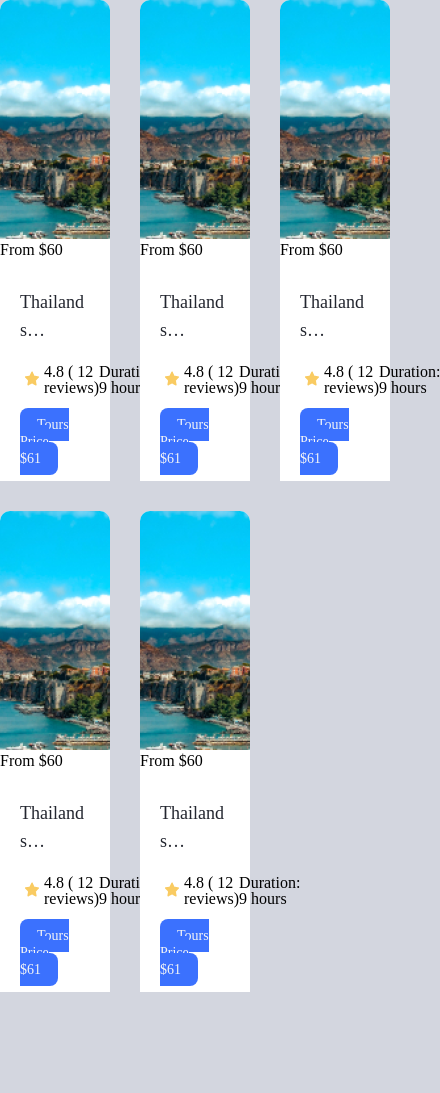
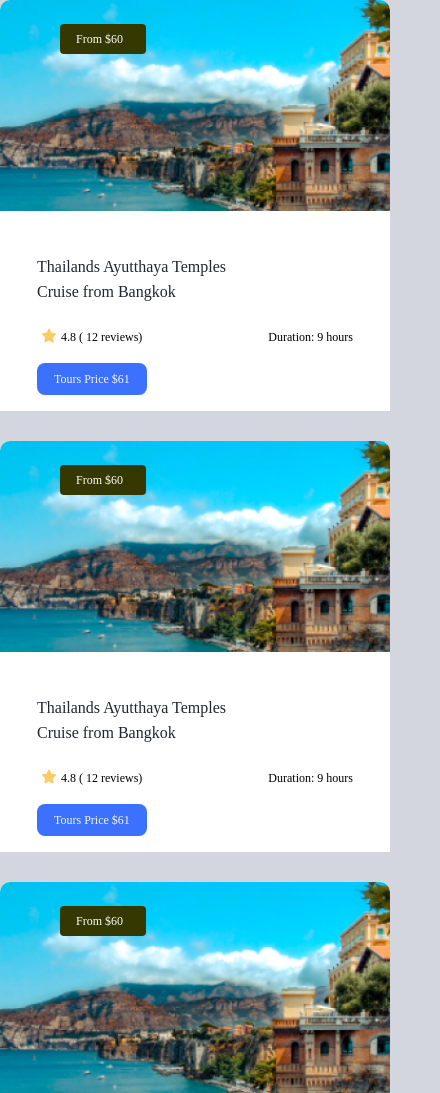
Before and after one commit to dragon-tedu/html-css-master, a website built with Vite: page index.html in a window 390 px wide. Shown: the top 1093 px of the page, 440 px wide, since content can reach past the window. Before the commit the page ends 992 px from the top, so only its background shows below. Built offline with nearby package versions, Linux system fonts and the light colour scheme.

Commit message:
course master,implemt reponsive mobile.

```diff
--- a/app.css
+++ b/app.css
@@ -6,7 +6,7 @@ body {
     font-family: 'Inter', sans-serif;
     font-weight: 500;
     background-color: #d3d6df;
-    margin: 40px auto;
+    margin: 40px 24px;
 }
 
 .tour-list {
@@ -25,6 +25,27 @@ body {
     width: calc(33.33% - 20px);
     background-color: #FFFFFF;
     border-radius: 10px 10px 0 0;
+}
+
+.tour-top {
+    position: relative;
+}
+
+.tour-price {
+    display: inline-block;
+    color: #FCFCFD;
+    background-color: rgb(53, 57, 0.8);
+    height: 30px;
+    min-width: 86px;
+    border-radius: 4px;
+    padding: 5px 16px;
+    position: absolute;
+    top: 24px;
+    left: 60px;
+    font-weight: 500;
+    font-size: 12px;
+    line-height: 20px;
+    /* transform: translate(50%,50%); */
 }
 
 .tour-content {
@@ -85,3 +106,40 @@ body {
     height: 239px;
     object-fit: cover;
 }
+
+/* @media screem and (min-witdth: breakpoints) */
+/* @media screem and (max-witdth: breakpoints-0.2px) */
+@media screen and (max-width: 767.98px) {
+    .tours {
+        width: 100%;
+        row-gap: 20px;
+    }
+
+    .tour-title {
+        max-width: 229px;
+        height: 48px;
+        font-size: 16px;
+
+    }
+
+    .tour-rating,
+    .tour-button {
+        font-size: 12px;
+    }
+
+    .tour-content {
+        margin: 11px 17px 9px 17px;
+    }
+
+    .tour-images {
+        height: 211px;
+    }
+
+}
+
+/* @media screen and (min-width: breakpoints) and (max-width: breakpoints) */
+@media screen and (min-width: 768px) and (max-width: 1023.98px) {
+    .tours {
+        width: calc(50% - 15px);
+    }
+}
--- a/index.html
+++ b/index.html
@@ -1,75 +1,150 @@
 <!DOCTYPE html>
+
 <head>
-  <meta charset="UTF-8">
-  <link rel="icon" type="image/svg+xml" href="/vite.svg">
-  <meta name="viewport" content="width=device-width, initial-scale=1.0">
+  <meta charset="UTF-8" />
+  <link rel="icon" type="image/svg+xml" href="/vite.svg" />
+  <meta name="viewport" content="width=device-width, initial-scale=1.0" />
   <title>Vite App</title>
-  <link rel="stylesheet" href="./reset.css">
-  <link rel="preconnect" href="https://fonts.googleapis.com">
-  <link rel="preconnect" href="https://fonts.gstatic.com" crossorigin="">
-  <link href="https://fonts.googleapis.com/css2?family=Inter:wght@300;400;500&amp;family=Poppins:wght@300;400;700&amp;display=swap" rel="stylesheet">
-  <link rel="stylesheet" href="./app.css">
+  <link rel="stylesheet" href="./reset.css" />
+  <link rel="preconnect" href="https://fonts.googleapis.com" />
+  <link rel="preconnect" href="https://fonts.gstatic.com" crossorigin="" />
+  <link
+    href="https://fonts.googleapis.com/css2?family=Inter:wght@300;400;500&amp;family=Poppins:wght@300;400;700&amp;display=swap"
+    rel="stylesheet"
+  />
+  <link rel="stylesheet" href="./app.css" />
 </head>
+
 <body></body>
 <div class="tour-list">
   <div class="tours">
-    <div class="tour-top"><img class="tour-images" src="./images/thailand.png" alt="thailand"/><span class="tour-price">From $60</span></div>
+    <div class="tour-top">
+      <img
+        class="tour-images"
+        src="./images/thailand.png"
+        alt="thailand"
+      /><span class="tour-price">From $60</span>
+    </div>
     <div class="tour-content">
-      <h2 class="tour-title">Thailands Ayutthaya Temples Cruise from Bangkok</h2>
+      <h2 class="tour-title">
+        Thailands Ayutthaya Temples Cruise from Bangkok
+      </h2>
       <div class="tour-rating">
         <div class="tour-review">
-          <div class="tour-start"><img src="./images/start.png" alt="tour-rating"/></div>
+          <div class="tour-start">
+            <img src="./images/start.png" alt="tour-rating" />
+          </div>
           <div class="tour-review-count"><span>4.8 ( 12 reviews)</span></div>
-        </div><span class="tour-duration">Duration: 9 hours</span>
-      </div><a class="tour-button" href="#" target="_blank" rel="noopener noreferrer">Tours Price $61</a>
+        </div>
+        <span class="tour-duration">Duration: 9 hours</span>
+      </div>
+      <a class="tour-button" href="#" target="_blank" rel="noopener noreferrer"
+        >Tours Price $61</a
+      >
     </div>
   </div>
   <div class="tours">
-    <div class="tour-top"><img class="tour-images" src="./images/thailand.png" alt="thailand"/><span class="tour-price">From $60</span></div>
+    <div class="tour-top">
+      <img
+        class="tour-images"
+        src="./images/thailand.png"
+        alt="thailand"
+      /><span class="tour-price">From $60</span>
+    </div>
     <div class="tour-content">
-      <h2 class="tour-title">Thailands Ayutthaya Temples Cruise from Bangkok</h2>
+      <h2 class="tour-title">
+        Thailands Ayutthaya Temples Cruise from Bangkok
+      </h2>
       <div class="tour-rating">
         <div class="tour-review">
-          <div class="tour-start"><img src="./images/start.png" alt="tour-rating"/></div>
+          <div class="tour-start">
+            <img src="./images/start.png" alt="tour-rating" />
+          </div>
           <div class="tour-review-count"><span>4.8 ( 12 reviews)</span></div>
-        </div><span class="tour-duration">Duration: 9 hours</span>
-      </div><a class="tour-button" href="#" target="_blank" rel="noopener noreferrer">Tours Price $61</a>
+        </div>
+        <span class="tour-duration">Duration: 9 hours</span>
+      </div>
+      <a class="tour-button" href="#" target="_blank" rel="noopener noreferrer"
+        >Tours Price $61</a
+      >
     </div>
   </div>
   <div class="tours">
-    <div class="tour-top"><img class="tour-images" src="./images/thailand.png" alt="thailand"/><span class="tour-price">From $60</span></div>
+    <div class="tour-top">
+      <img
+        class="tour-images"
+        src="./images/thailand.png"
+        alt="thailand"
+      /><span class="tour-price">From $60</span>
+    </div>
     <div class="tour-content">
-      <h2 class="tour-title">Thailands Ayutthaya Temples Cruise from Bangkok</h2>
+      <h2 class="tour-title">
+        Thailands Ayutthaya Temples Cruise from Bangkok
+      </h2>
       <div class="tour-rating">
         <div class="tour-review">
-          <div class="tour-start"><img src="./images/start.png" alt="tour-rating"/></div>
+          <div class="tour-start">
+            <img src="./images/start.png" alt="tour-rating" />
+          </div>
           <div class="tour-review-count"><span>4.8 ( 12 reviews)</span></div>
-        </div><span class="tour-duration">Duration: 9 hours</span>
-      </div><a class="tour-button" href="#" target="_blank" rel="noopener noreferrer">Tours Price $61</a>
+        </div>
+        <span class="tour-duration">Duration: 9 hours</span>
+      </div>
+      <a class="tour-button" href="#" target="_blank" rel="noopener noreferrer"
+        >Tours Price $61</a
+      >
     </div>
   </div>
   <div class="tours">
-    <div class="tour-top"><img class="tour-images" src="./images/thailand.png" alt="thailand"/><span class="tour-price">From $60</span></div>
+    <div class="tour-top">
+      <img
+        class="tour-images"
+        src="./images/thailand.png"
+        alt="thailand"
+      /><span class="tour-price">From $60</span>
+    </div>
     <div class="tour-content">
-      <h2 class="tour-title">Thailands Ayutthaya Temples Cruise from Bangkok</h2>
+      <h2 class="tour-title">
+        Thailands Ayutthaya Temples Cruise from Bangkok
+      </h2>
       <div class="tour-rating">
         <div class="tour-review">
-          <div class="tour-start"><img src="./images/start.png" alt="tour-rating"/></div>
+          <div class="tour-start">
+            <img src="./images/start.png" alt="tour-rating" />
+          </div>
           <div class="tour-review-count"><span>4.8 ( 12 reviews)</span></div>
-        </div><span class="tour-duration">Duration: 9 hours</span>
-      </div><a class="tour-button" href="#" target="_blank" rel="noopener noreferrer">Tours Price $61</a>
+        </div>
+        <span class="tour-duration">Duration: 9 hours</span>
+      </div>
+      <a class="tour-button" href="#" target="_blank" rel="noopener noreferrer"
+        >Tours Price $61</a
+      >
     </div>
   </div>
   <div class="tours">
-    <div class="tour-top"><img class="tour-images" src="./images/thailand.png" alt="thailand"/><span class="tour-price">From $60</span></div>
+    <div class="tour-top">
+      <img
+        class="tour-images"
+        src="./images/thailand.png"
+        alt="thailand"
+      /><span class="tour-price">From $60</span>
+    </div>
     <div class="tour-content">
-      <h2 class="tour-title">Thailands Ayutthaya Temples Cruise from Bangkok</h2>
+      <h2 class="tour-title">
+        Thailands Ayutthaya Temples Cruise from Bangkok
+      </h2>
       <div class="tour-rating">
         <div class="tour-review">
-          <div class="tour-start"><img src="./images/start.png" alt="tour-rating"/></div>
+          <div class="tour-start">
+            <img src="./images/start.png" alt="tour-rating" />
+          </div>
           <div class="tour-review-count"><span>4.8 ( 12 reviews)</span></div>
-        </div><span class="tour-duration">Duration: 9 hours</span>
-      </div><a class="tour-button" href="#" target="_blank" rel="noopener noreferrer">Tours Price $61</a>
+        </div>
+        <span class="tour-duration">Duration: 9 hours</span>
+      </div>
+      <a class="tour-button" href="#" target="_blank" rel="noopener noreferrer"
+        >Tours Price $61</a
+      >
     </div>
   </div>
 </div>
```
Also changed, not shown: main.css (line endings or trailing spaces).
